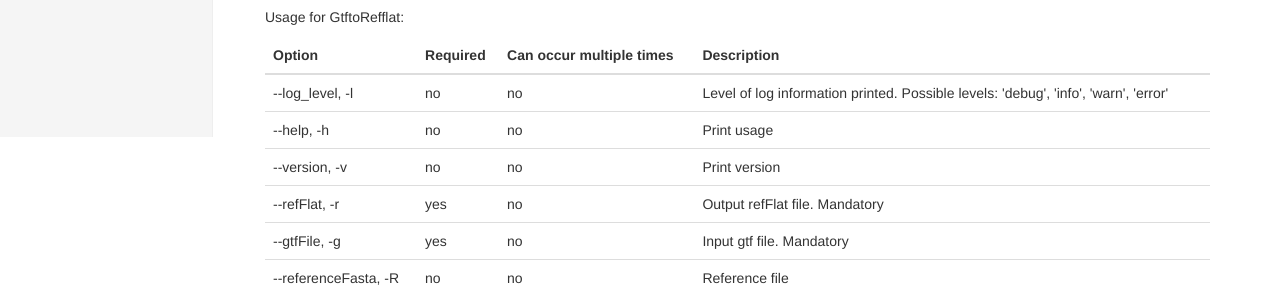
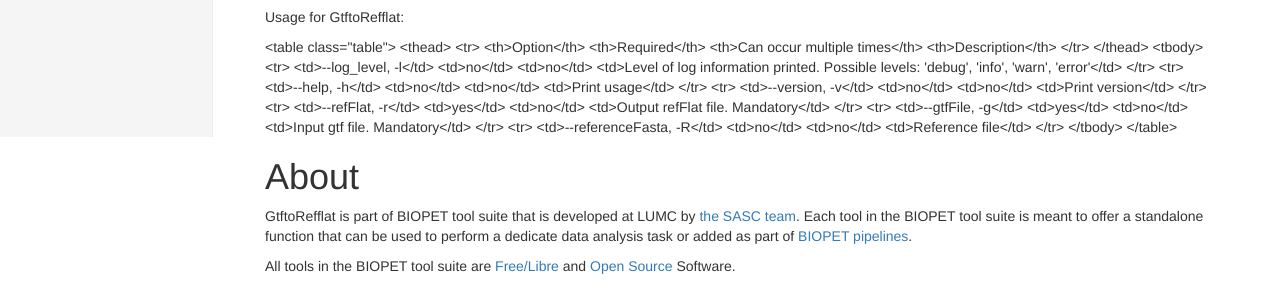
Before and after one commit to biopet/gtftorefflat, a plain HTML site: page develop/index.html in a window 1280 px wide. Shown: the part 663-952 px from the top of the page. Drawn offline with nearby package versions, Linux system fonts and the light colour scheme.

Commit message:
updated site

```diff
--- a/develop/index.html
+++ b/develop/index.html
@@ -107,54 +107,54 @@
 
         <h2 id="usage" class="section">Usage</h2>
         <p>Usage for GtftoRefflat:</p>
-        <table class="table">
-          <thead>
-            <tr>
-              <th>Option</th>
-              <th>Required</th>
-              <th>Can occur multiple times</th>
-              <th>Description</th>
-            </tr>
-          </thead>
-          <tbody>
-            <tr>
-              <td>--log_level, -l</td>
-              <td>no</td>
-              <td>no</td>
-              <td>Level of log information printed. Possible levels: &#39;debug&#39;, &#39;info&#39;, &#39;warn&#39;, &#39;error&#39;</td>
-            </tr>
-            <tr>
-              <td>--help, -h</td>
-              <td>no</td>
-              <td>no</td>
-              <td>Print usage</td>
-            </tr>
-            <tr>
-              <td>--version, -v</td>
-              <td>no</td>
-              <td>no</td>
-              <td>Print version</td>
-            </tr>
-            <tr>
-              <td>--refFlat, -r</td>
-              <td>yes</td>
-              <td>no</td>
-              <td>Output refFlat file. Mandatory</td>
-            </tr>
-            <tr>
-              <td>--gtfFile, -g</td>
-              <td>yes</td>
-              <td>no</td>
-              <td>Input gtf file. Mandatory</td>
-            </tr>
-            <tr>
-              <td>--referenceFasta, -R</td>
-              <td>no</td>
-              <td>no</td>
-              <td>Reference file</td>
-            </tr>
-          </tbody>
-        </table>
+        <p>&lt;table class=&quot;table&quot;&gt;
+          &lt;thead&gt;
+            &lt;tr&gt;
+              &lt;th&gt;Option&lt;/th&gt;
+              &lt;th&gt;Required&lt;/th&gt;
+              &lt;th&gt;Can occur multiple times&lt;/th&gt;
+              &lt;th&gt;Description&lt;/th&gt;
+            &lt;/tr&gt;
+          &lt;/thead&gt;
+          &lt;tbody&gt;
+            &lt;tr&gt;
+              &lt;td&gt;--log_level, -l&lt;/td&gt;
+              &lt;td&gt;no&lt;/td&gt;
+              &lt;td&gt;no&lt;/td&gt;
+              &lt;td&gt;Level of log information printed. Possible levels: &#39;debug&#39;, &#39;info&#39;, &#39;warn&#39;, &#39;error&#39;&lt;/td&gt;
+            &lt;/tr&gt;
+            &lt;tr&gt;
+              &lt;td&gt;--help, -h&lt;/td&gt;
+              &lt;td&gt;no&lt;/td&gt;
+              &lt;td&gt;no&lt;/td&gt;
+              &lt;td&gt;Print usage&lt;/td&gt;
+            &lt;/tr&gt;
+            &lt;tr&gt;
+              &lt;td&gt;--version, -v&lt;/td&gt;
+              &lt;td&gt;no&lt;/td&gt;
+              &lt;td&gt;no&lt;/td&gt;
+              &lt;td&gt;Print version&lt;/td&gt;
+            &lt;/tr&gt;
+            &lt;tr&gt;
+              &lt;td&gt;--refFlat, -r&lt;/td&gt;
+              &lt;td&gt;yes&lt;/td&gt;
+              &lt;td&gt;no&lt;/td&gt;
+              &lt;td&gt;Output refFlat file. Mandatory&lt;/td&gt;
+            &lt;/tr&gt;
+            &lt;tr&gt;
+              &lt;td&gt;--gtfFile, -g&lt;/td&gt;
+              &lt;td&gt;yes&lt;/td&gt;
+              &lt;td&gt;no&lt;/td&gt;
+              &lt;td&gt;Input gtf file. Mandatory&lt;/td&gt;
+            &lt;/tr&gt;
+            &lt;tr&gt;
+              &lt;td&gt;--referenceFasta, -R&lt;/td&gt;
+              &lt;td&gt;no&lt;/td&gt;
+              &lt;td&gt;no&lt;/td&gt;
+              &lt;td&gt;Reference file&lt;/td&gt;
+            &lt;/tr&gt;
+          &lt;/tbody&gt;
+        &lt;/table&gt;</p>
 
         <h1 id="about" class="section">About</h1>
         <p>GtftoRefflat is part of BIOPET tool suite that is developed at LUMC by <a href="http://sasc.lumc.nl/">the SASC team</a>.
@@ -172,14 +172,14 @@
         good results with <a href="https://www.jetbrains.com/idea/">this IDE</a>.</p>
 
         <h1 id="contact" class="section">Contact</h1>
-        <p>
-          <!-- Obscure e-mail address for spammers -->
+        <p>&lt;p&gt;
+          &lt;!-- Obscure e-mail address for spammers --&gt;
         For any question related to GtftoRefflat, please use the
-        <a href='https://github.com/biopet/gtftorefflat/issues'>github issue tracker</a>
+        &lt;a href=&#39;https://github.com/biopet/gtftorefflat/issues&#39;&gt;github issue tracker&lt;/a&gt;
         or contact
-         <a href='http://sasc.lumc.nl/'>the SASC team</a> directly at: <a href='&#109;&#97;&#105;&#108;&#116;&#111;&#58;&#115;&#97;&#115;&#99;&#64;&#108;&#117;&#109;&#99;&#46;&#110;&#108;'>
-        &#115;&#97;&#115;&#99;&#64;&#108;&#117;&#109;&#99;&#46;&#110;&#108;</a>.
-        </p>
+         &lt;a href=&#39;http://sasc.lumc.nl/&#39;&gt;the SASC team&lt;/a&gt; directly at: &lt;a href=&#39;&amp;#109;&amp;#97;&amp;#105;&amp;#108;&amp;#116;&amp;#111;&amp;#58;&amp;#115;&amp;#97;&amp;#115;&amp;#99;&amp;#64;&amp;#108;&amp;#117;&amp;#109;&amp;#99;&amp;#46;&amp;#110;&amp;#108;&#39;&gt;
+        &amp;#115;&amp;#97;&amp;#115;&amp;#99;&amp;#64;&amp;#108;&amp;#117;&amp;#109;&amp;#99;&amp;#46;&amp;#110;&amp;#108;&lt;/a&gt;.
+        &lt;/p&gt;</p>
 
       </div>
     </div>
```
Also changed, not shown: develop/api/nl/biopet/tools/gtftorefflat/GtftoRefflat$.html (+34 -0 lines).
